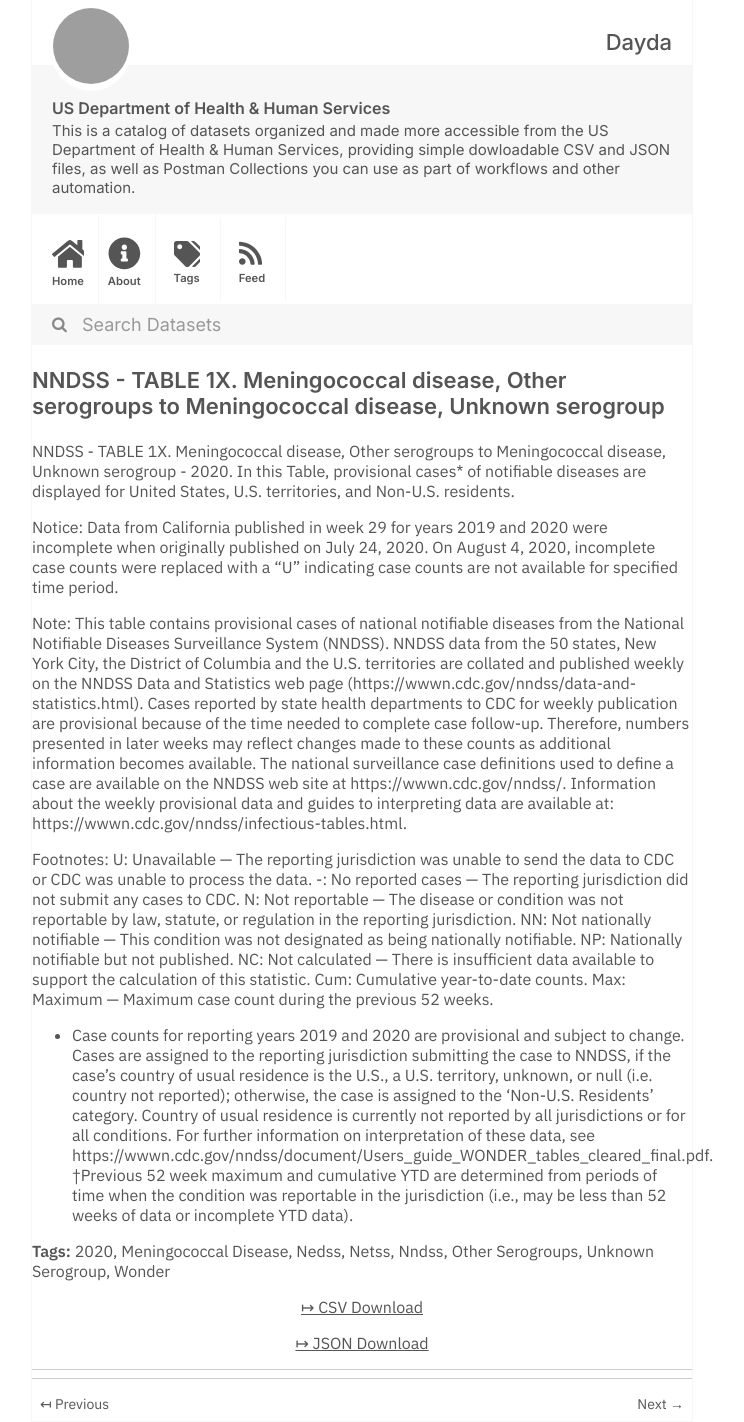
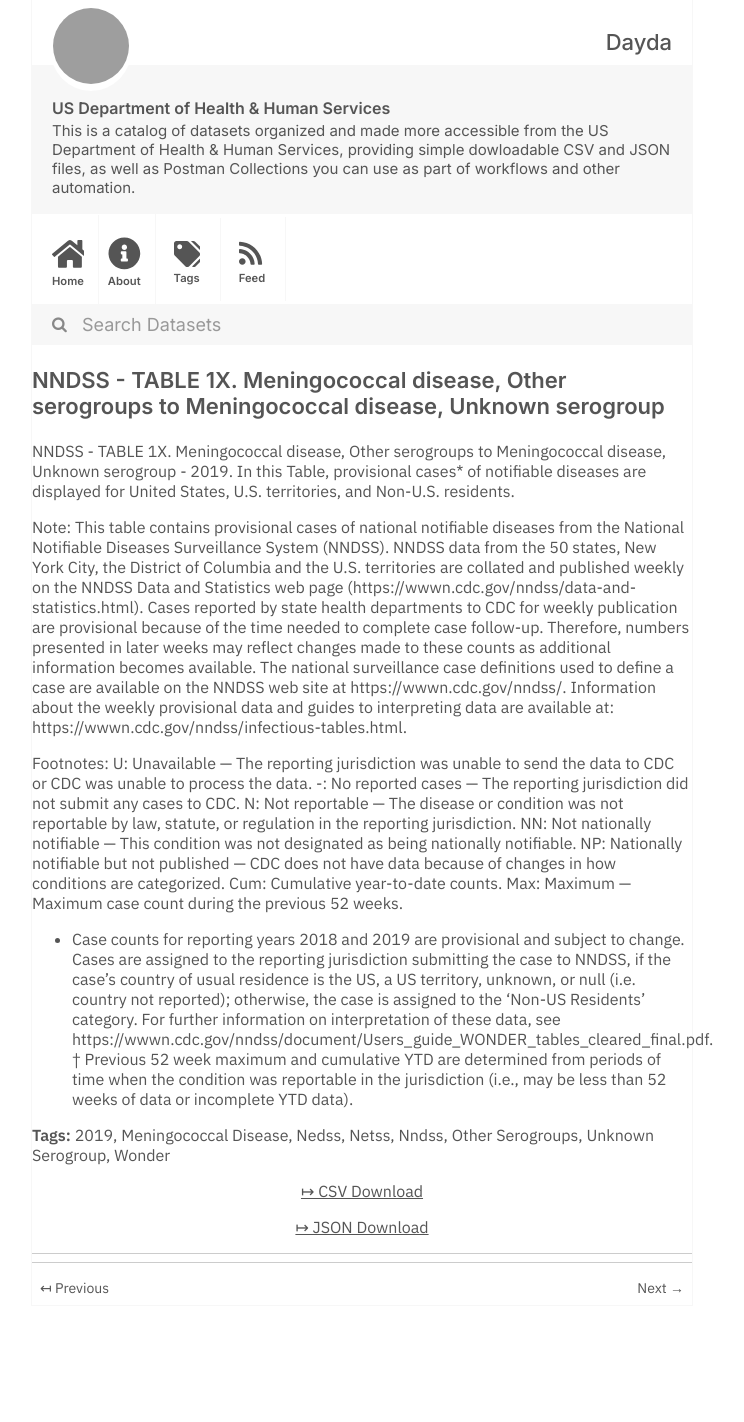
Before and after one commit to dayda-entities/us-department-of-health-and-human-services, a Jekyll site: the page built from _posts/2020-11-10-nndss-table-1x-meningococcal-d.md, in a window 1280 px wide. Shown: the whole page, without its empty margins (278-1022 px from the left). Built offline with Jekyll 4.4.1, drawn with Linux system fonts in a browser that asks for light colours; after the commit the page ends 1306 px from its top, so only the background shows below that; grey boxes are pictures that could not be loaded.

Commit message:
Publish Data

```diff
--- a/_posts/2020-11-10-nndss-table-1x-meningococcal-d.md
+++ b/_posts/2020-11-10-nndss-table-1x-meningococcal-d.md
@@ -1,13 +1,13 @@
 ---
 title: >-
-  NNDSS - TABLE 1X. Meningococcal disease, Other serogroups to Meningococcal
+  NNDSS - TABLE 1X. Meningococcal disease,  Other serogroups to Meningococcal
   disease, Unknown serogroup
-created: '2020-11-10T16:16:35.057987'
-modified: '2021-04-26T20:54:40.269760'
+created: '2020-11-10T16:17:46.903595'
+modified: '2021-04-21T22:47:59.770001'
 state: active
 type: dataset
 tags:
-  - '2020'
+  - '2019'
   - Meningococcal Disease
   - Nedss
   - Netss
@@ -16,14 +16,12 @@ tags:
   - Unknown Serogroup
   - Wonder
 groups: []
-csv_url: 'https://data.cdc.gov/api/views/m8jv-u92i/rows.csv?accessType=DOWNLOAD'
-json_url: 'https://data.cdc.gov/api/views/m8jv-u92i/rows.json?accessType=DOWNLOAD'
+csv_url: 'https://data.cdc.gov/api/views/d7xj-2da2/rows.csv?accessType=DOWNLOAD'
+json_url: 'https://data.cdc.gov/api/views/d7xj-2da2/rows.json?accessType=DOWNLOAD'
 layout: post
 
 ---
-NNDSS - TABLE 1X. Meningococcal disease, Other serogroups to Meningococcal disease, Unknown serogroup - 2020. In this Table, provisional cases* of notifiable diseases are displayed for United States, U.S. territories, and Non-U.S. residents.
-
-Notice: Data from California published in week 29 for years 2019 and 2020 were incomplete when originally published on July 24, 2020. On August 4, 2020, incomplete case counts were replaced with a "U" indicating case counts are not available for specified time period.
+NNDSS - TABLE 1X. Meningococcal disease,  Other serogroups to Meningococcal disease, Unknown serogroup - 2019. In this Table, provisional cases* of notifiable diseases are displayed for United States, U.S. territories, and Non-U.S. residents.
 
 Note:
 This table contains provisional cases of national notifiable diseases from the National Notifiable Diseases Surveillance System (NNDSS). NNDSS data from the 50 states, New York City, the District of Columbia and the U.S. territories are collated and published weekly on the NNDSS Data and Statistics web page (https://wwwn.cdc.gov/nndss/data-and-statistics.html). Cases reported by state health departments to CDC for weekly publication are provisional because of the time needed to complete case follow-up. Therefore, numbers presented in later weeks may reflect changes made to these counts as additional information becomes available. The national surveillance case definitions used to define a case are available on the NNDSS web site at https://wwwn.cdc.gov/nndss/. Information about the weekly provisional data and guides to interpreting data are available at: https://wwwn.cdc.gov/nndss/infectious-tables.html.
@@ -33,9 +31,8 @@ U: Unavailable — The reporting jurisdiction was unable to send the data to CDC
 -: No reported cases — The reporting jurisdiction did not submit any cases to CDC.
 N: Not reportable — The disease or condition was not reportable by law, statute, or regulation in the reporting jurisdiction.
 NN: Not nationally notifiable — This condition was not designated as being nationally notifiable.
-NP: Nationally notifiable but not published.
-NC: Not calculated — There is insufficient data available to support the calculation of this statistic.
+NP: Nationally notifiable but not published — CDC does not have data because of changes in how conditions are categorized.
 Cum: Cumulative year-to-date counts.
 Max: Maximum — Maximum case count during the previous 52 weeks.
-* Case counts for reporting years 2019 and 2020 are provisional and subject to change. Cases are assigned to the reporting jurisdiction submitting the case to NNDSS, if the case's country of usual residence is the U.S., a U.S. territory, unknown, or null (i.e. country not reported); otherwise, the case is assigned to the 'Non-U.S. Residents' category. Country of usual residence is currently not reported by all jurisdictions or for all conditions. For further information on interpretation of these data, see https://wwwn.cdc.gov/nndss/document/Users_guide_WONDER_tables_cleared_final.pdf.
-†Previous 52 week maximum and cumulative YTD are determined from periods of time when the condition was reportable in the jurisdiction (i.e., may be less than 52 weeks of data or incomplete YTD data).
+* Case counts for reporting years 2018 and 2019 are provisional and subject to change. Cases are assigned to the reporting jurisdiction submitting the case to NNDSS, if the case's country of usual residence is the US, a US territory, unknown, or null (i.e. country not reported); otherwise, the case is assigned to the 'Non-US Residents' category. For further information on interpretation of these data, see https://wwwn.cdc.gov/nndss/document/Users_guide_WONDER_tables_cleared_final.pdf.
+† Previous 52 week maximum and cumulative YTD are determined from periods of time when the condition was reportable in the jurisdiction (i.e., may be less than 52 weeks of data or incomplete YTD data).
```
